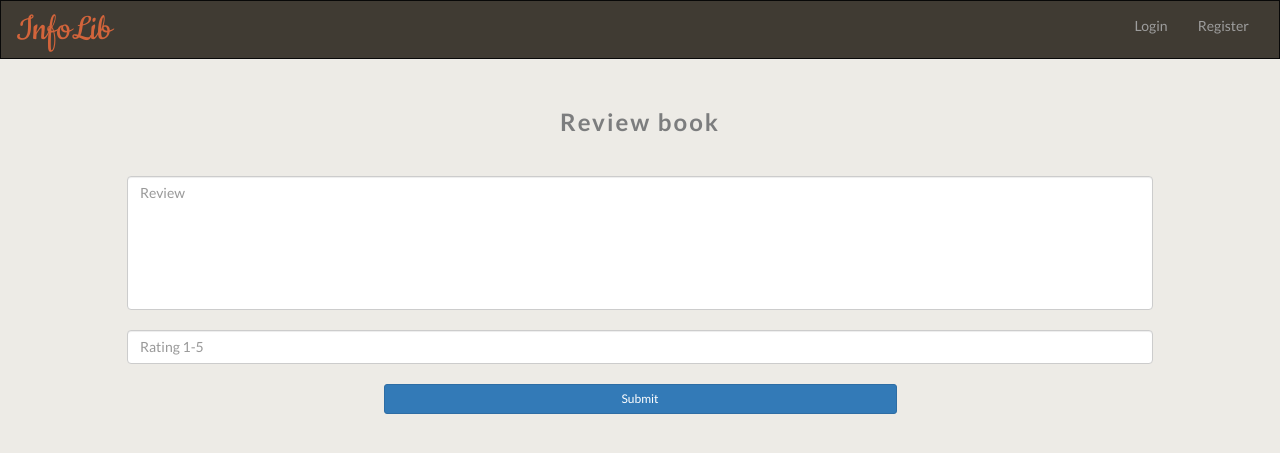
After one commit to JoelLappalainen/infoLib, a Django app: page /reviews/1/1/ in a window 1280 px wide. The commit adds this page. Shown: the top 453 px of the page. Run offline with Django 3.2, Linux system fonts and the light colour scheme; some libraries are stand-ins or nearby versions.

Commit message:
added book review functionality

```diff
--- a/books/forms.py
+++ b/books/forms.py
@@ -1,5 +1,5 @@
 from django import forms
-from books.models import Book
+from books.models import Book, Review
 from django.contrib.auth.models import User
 
 
@@ -25,3 +25,12 @@ class UserForm(forms.ModelForm):
     class Meta:
         model = User
         fields = ('username', 'password')
+
+
+class ReviewForm(forms.ModelForm):
+    review = forms.CharField(max_length=1000)
+    rating = forms.IntegerField(min_value=1, max_value=5)
+
+    class Meta:
+        model = Review
+        fields = ('review', 'rating')
--- a/books/models.py
+++ b/books/models.py
@@ -1,5 +1,6 @@
 from django.db import models
 from django.contrib.auth.models import User
+from django.core.validators import MaxValueValidator, MinValueValidator
 
 class Book(models.Model):
     ISBN = models.CharField(max_length=150)
@@ -34,3 +35,10 @@ class Borrowing(models.Model):
     book = models.ForeignKey(Book, on_delete=models.CASCADE)
     returning_date = models.DateTimeField(null=True, blank=True)
     borrower = models.ForeignKey(User, on_delete=models.SET_NULL, null=True, blank=True)
+
+class Review(models.Model):
+    date = models.DateTimeField(auto_now_add=True)
+    review = models.CharField(max_length=1000)
+    rating = models.IntegerField(default=1)
+    reviewer = models.ForeignKey(User, on_delete=models.CASCADE)
+    reviewed_book = models.ForeignKey(Book, on_delete=models.CASCADE)
--- a/books/static/css/stylesheet.css
+++ b/books/static/css/stylesheet.css
@@ -76,6 +76,11 @@ h3 {
   margin: auto;
 }
 
+.form-review {
+  width: 90%;
+  margin: auto;
+}
+
 #description-box {
   resize:none;
 }
@@ -136,3 +141,8 @@ h6 {
   width: 180px;
   border: 1px solid #A4A4A4;
 }
+
+#reviewer {
+  font-weight: bold;
+  color: #D3643B;
+}
--- a/books/urls.py
+++ b/books/urls.py
@@ -7,6 +7,7 @@ urlpatterns = [
     url(r'^(?P<book_id>[0-9]+)/return/$', views.return_book, name='return'),
     url(r'^(?P<book_id>[0-9]+)/(?P<user_id>[0-9]+)/borrow/$', views.borrow, name='borrow'),
     url(r'^(?P<book_id>[0-9]+)/$', views.detail, name="detail"),
+    url(r'^reviews/(?P<book_id>[0-9]+)/(?P<user_id>[0-9]+)/$', views.reviews, name='reviews'),
     url(r'^add_book/', views.add_book, name='add_book'),
     url(r'^$', views.index, name='index'),
 
--- a/books/views.py
+++ b/books/views.py
@@ -1,8 +1,8 @@
 from django.shortcuts import render, redirect
 from django.http import HttpResponse, HttpResponseRedirect
 from django.contrib.auth.models import User
-from books.models import Book, Borrowing
-from books.forms import BookForm, UserForm
+from books.models import Book, Borrowing, Review
+from books.forms import BookForm, UserForm, ReviewForm
 from django.core.urlresolvers import reverse
 from django.utils.formats import get_format
 from datetime import datetime
@@ -40,9 +40,10 @@ def detail(request, book_id):
     try:
         book = Book.objects.get(pk=book_id)
         all_borrowings = Borrowing.objects.all()
+        all_reviews = Review.objects.all()
     except Book.DoesNotExist:
         raise Http404("Question does not exist")
-    return render(request, 'books/detail.html', {'book': book, 'all_borrowings': all_borrowings})
+    return render(request, 'books/detail.html', {'book': book, 'all_borrowings': all_borrowings, 'all_reviews': all_reviews})
 
 def profile(request, user_id):
     try:
@@ -54,7 +55,6 @@ def profile(request, user_id):
 
 @login_required
 def borrow(request, book_id, user_id):
-    print (User.objects.get(pk=user_id))
     detailurl = request.build_absolute_uri(reverse('books:detail', args=[book_id]))
     book = Book.objects.get(pk=book_id)
     user = User.objects.get(pk=user_id)
@@ -93,3 +93,21 @@ def register(request):
     else:
         user_form = UserForm()
     return render(request, 'register.html', {'user_form': user_form, 'registered': registered})
+
+def reviews(request, book_id, user_id):
+    detailurl = request.build_absolute_uri(reverse('books:detail', args=[book_id]))
+    if request.method == 'POST':
+        review_form = ReviewForm(request.POST)
+        print (review_form.errors)
+        if review_form.is_valid():
+            date = DateFormat(datetime.now()).format(get_format('DATE_FORMAT'))
+            review = review_form.cleaned_data['review']
+            rating = review_form.cleaned_data['rating']
+            book = Book.objects.get(pk=book_id)
+            reviewer = request.user
+            new_review = Review(date=date, review=review, rating=rating, reviewed_book=book, reviewer=reviewer)
+            new_review.save()
+            return HttpResponseRedirect(detailurl)
+    else:
+        review_form = ReviewForm()
+    return render(request, 'books/review_book.html', {'detailurl': detailurl, 'review': review_form})
--- /dev/null
+++ b/templates/books/review_book.html
@@ -0,0 +1,25 @@
+{% extends "base.html" %}
+{% block content %}
+
+<h3>Review book</h3>
+
+		<div class="container">
+
+					<form class="form-review" method="post" action="">
+							{% csrf_token %}
+
+							<label for="id_review" class="sr-only">Review</label>
+							<textarea id="description-box" rows="6" class="form-control" name="review" type="text" placeholder="Review" required></textarea><br>
+
+							<label for="id_rating" class="sr-only">Rating</label>
+							<input class="form-control" name="rating" type="number" min="1" max="5" step="1" placeholder="Rating 1-5" required /><br>
+
+							<input class="btn btn-sm btn-primary btn-block" id="form-button" type="submit" value="Submit"/>
+
+					</form>
+
+		</div>
+
+</div>
+
+{% endblock %}
```
Also changed, not shown: templates/books/detail.html (+40 -1 lines).
